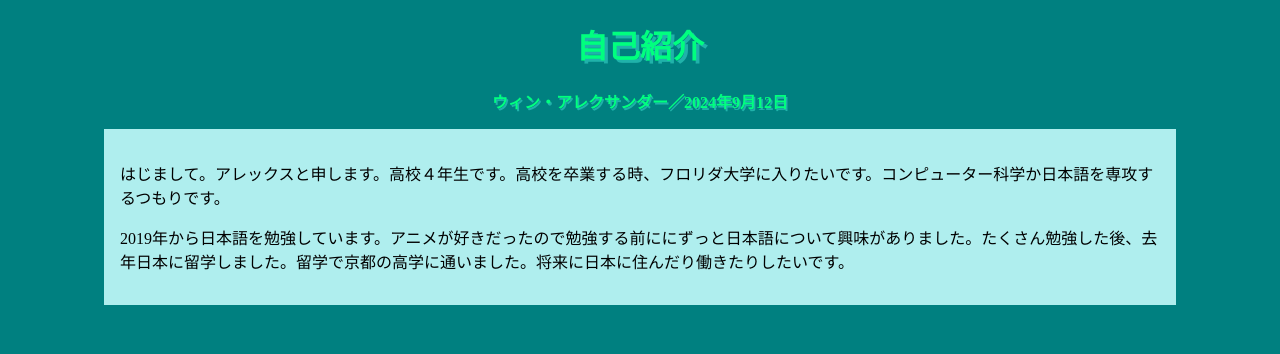
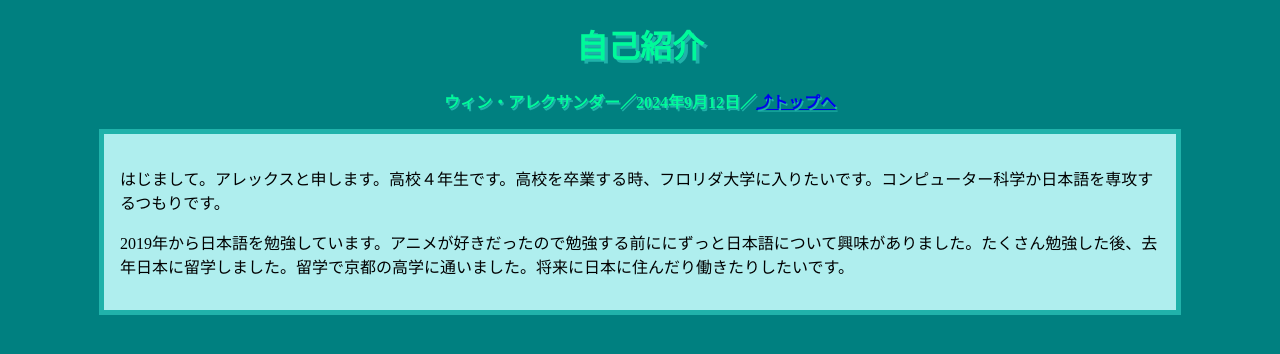
Before and after one commit to wynnalexh/wynnalexh.github.io, a plain HTML site: page blog/20240912.html in a window 1280 px wide. Drawn offline with Linux system fonts and the light colour scheme.

Commit message:
Main border and top button on blog

```diff
--- a/blog/20240912.html
+++ b/blog/20240912.html
@@ -8,7 +8,7 @@
 	<body>
 		<header>
 			<h1>自己紹介</h1>
-			<p>ウィン・アレクサンダー／2024年9月12日
+			<p>ウィン・アレクサンダー／2024年9月12日／<a href=../index.html>⤴トップへ</a>
 		</header>
 		<main>
 			<p>
--- a/stylesheet.css
+++ b/stylesheet.css
@@ -5,12 +5,12 @@ header {
 	text-align: center;
 }
 header h1 {
-	color: springgreen;
+	color: mediumspringgreen;
 	font-weight: bold;
 	text-shadow: 0.1em 0.1em 0px lightseagreen;
 }
 header p {
-	color: springgreen;
+	color: mediumspringgreen;
 	font-weight: bold;
 	text-shadow: 0.1em 0.1em 0px lightseagreen;
 }
@@ -20,6 +20,9 @@ main {
 	min-width: 15em;
 	background: paleturquoise;
 	padding: 1em;
+	border-style: solid;
+	border-width: thick;
+	border-color: lightseagreen;
 }
 table, th, td {
 	border-width: 1px;
```
